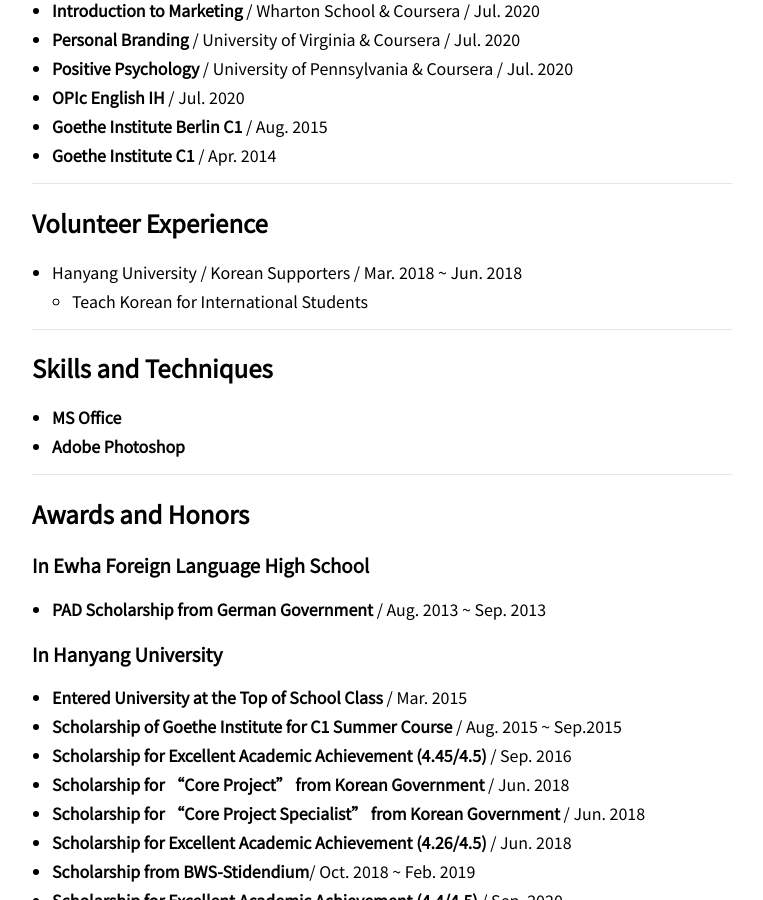
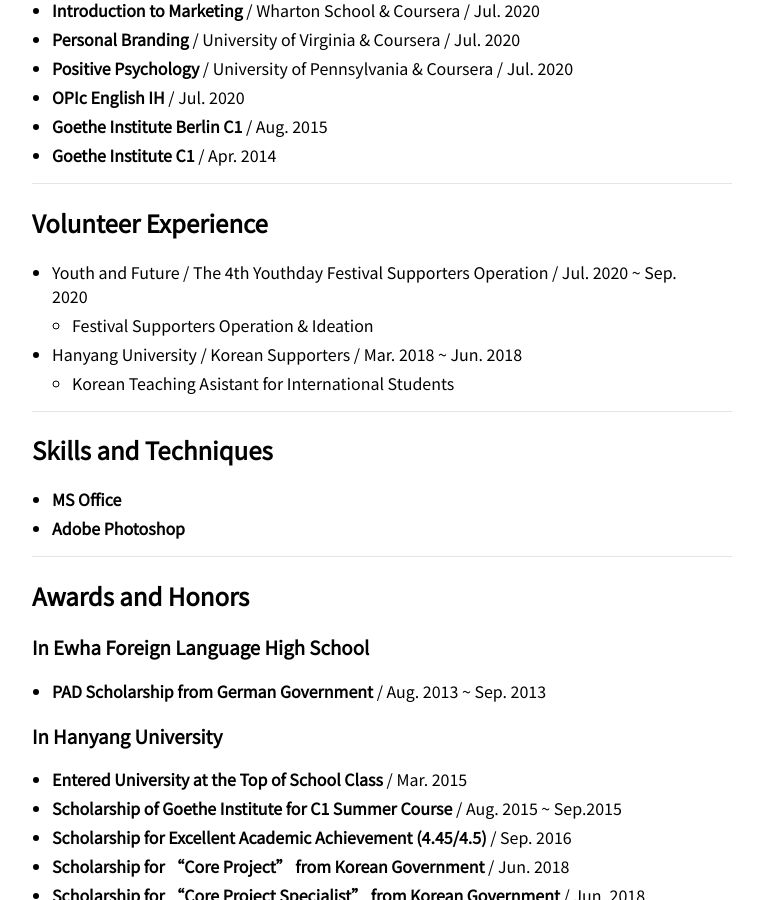
Before and after one commit to youhyunsung/youhyunsung.github.io, a Jekyll site: the page built from index.md, in a window 1280 px wide and 900 px high, scrolled down 2216 px. Shown: the whole window, without its empty margins (258-1021 px from the left). Built offline with Jekyll 4.4.1, drawn with Linux system fonts in a browser that asks for light colours; our own code applies the rules of GitHub Pages for plain Markdown files.

Commit message:
Update index.md

```diff
--- a/index.md
+++ b/index.md
@@ -78,8 +78,10 @@ Please contact me if you want to know more about me!  See CV for more informatio
 
 ---
 ## Volunteer Experience
+- Youth and Future / The 4th Youthday Festival Supporters Operation / Jul. 2020 ~ Sep. 2020
+    - Festival Supporters Operation & Ideation
 - Hanyang University / Korean Supporters / Mar. 2018 ~ Jun. 2018
-    - Teach Korean for International Students
+    - Korean Teaching Asistant for International Students
 
 ---
 ## Skills and Techniques
```
